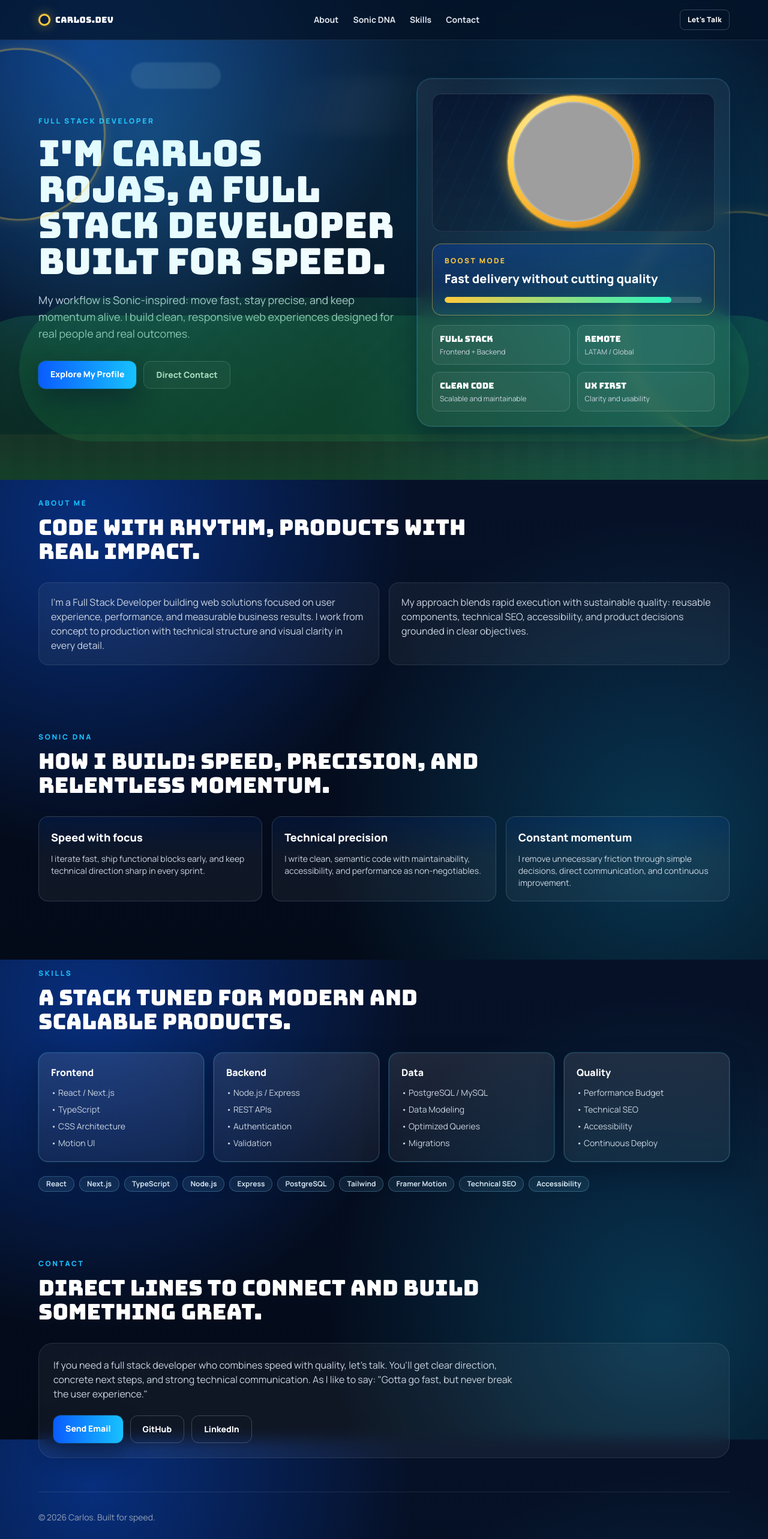
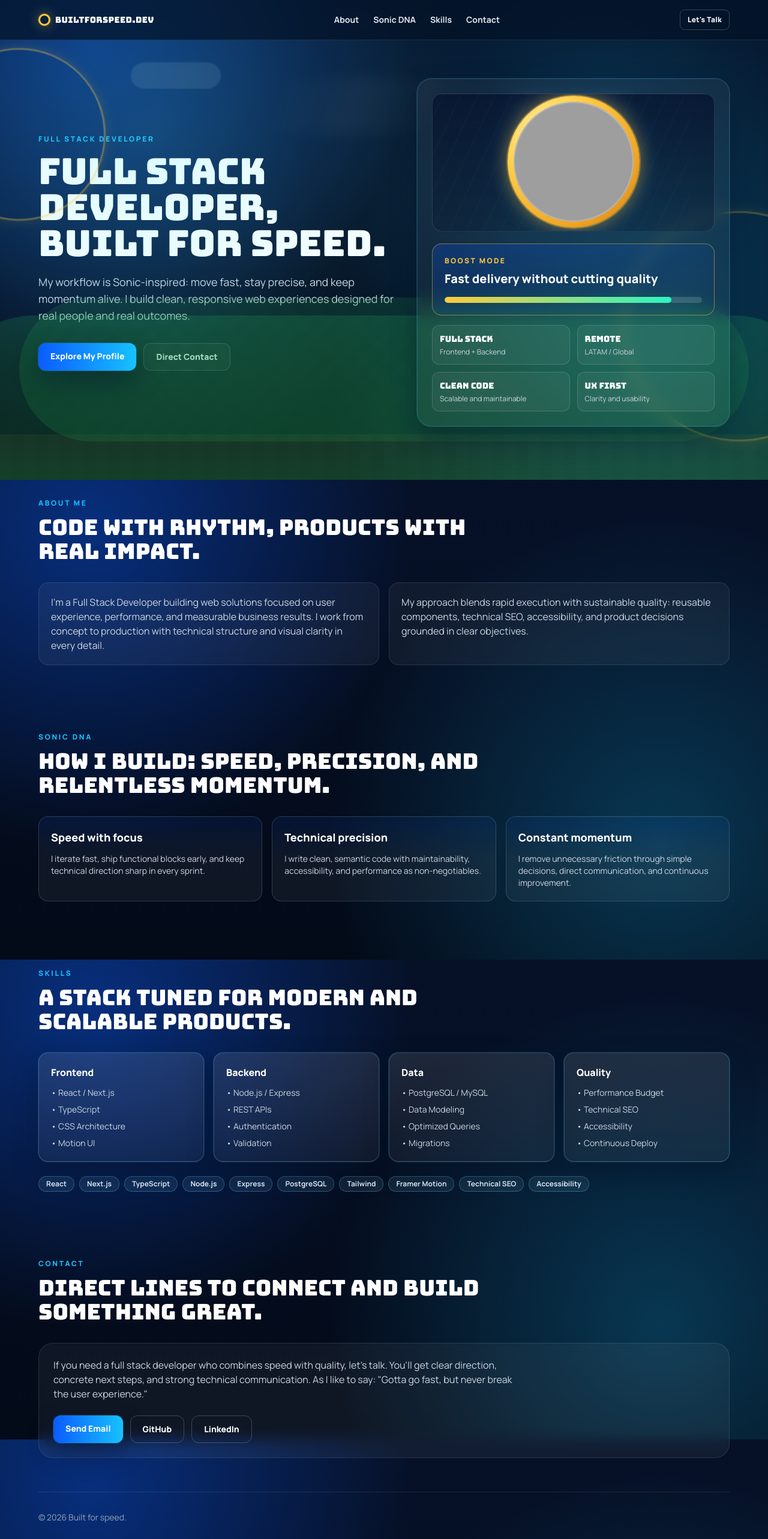
Before and after one commit to lilChars/sonicWP, a React (Vite) app: page / in a window 1280 px wide. Shown: the top 2566 px of the page at 60% size. Built offline with nearby package versions, Linux system fonts and the light colour scheme; grey boxes are pictures that could not be loaded.

Commit message:
refactor: remove personal name from UI and metadata

```diff
--- a/index.html
+++ b/index.html
@@ -3,20 +3,20 @@
   <head>
     <meta charset="UTF-8" />
     <meta name="viewport" content="width=device-width, initial-scale=1.0" />
-    <title>Carlos Rojas | Full Stack Developer</title>
+    <title>Full Stack Developer | Sonic-Inspired Portfolio</title>
     <meta
       name="description"
-      content="One-page landing for Carlos Rojas, Full Stack Developer. Speed, performance, and premium design for modern web products."
+      content="One-page full stack developer landing. Speed, performance, and premium design for modern web products."
     />
     <meta name="theme-color" content="#0A5CFF" />
 
-    <meta property="og:title" content="Carlos Rojas | Full Stack Developer" />
-    <meta property="og:description" content="A one-page portfolio by Carlos Rojas inspired by speed, precision, and momentum." />
+    <meta property="og:title" content="Full Stack Developer | Sonic-Inspired Portfolio" />
+    <meta property="og:description" content="A one-page portfolio inspired by speed, precision, and momentum." />
     <meta property="og:type" content="website" />
     <meta property="og:url" content="https://sonicrojas.dev/" />
     <meta name="twitter:card" content="summary_large_image" />
-    <meta name="twitter:title" content="Carlos Rojas | Full Stack Developer" />
-    <meta name="twitter:description" content="One-page landing by Carlos Rojas inspired by speed, performance, and premium UI craft." />
+    <meta name="twitter:title" content="Full Stack Developer | Sonic-Inspired Portfolio" />
+    <meta name="twitter:description" content="One-page landing inspired by speed, performance, and premium UI craft." />
     <link rel="canonical" href="https://sonicrojas.dev/" />
 
     <link rel="preconnect" href="https://fonts.googleapis.com" />
@@ -30,7 +30,7 @@
       {
         "@context": "https://schema.org",
         "@type": "Person",
-        "name": "Carlos Rojas",
+        "name": "Portfolio Owner",
         "jobTitle": "Full Stack Developer",
         "url": "https://sonicrojas.dev/",
         "sameAs": [
--- a/src/App.jsx
+++ b/src/App.jsx
@@ -79,7 +79,7 @@ export default function App() {
         <nav className="mx-auto flex w-[92%] max-w-6xl items-center justify-between py-4">
           <a href="#home" className="flex items-center gap-2 text-white">
             <span className="ring-outline h-5 w-5" />
-            <span className="font-display text-sm tracking-wide">Carlos.dev</span>
+            <span className="font-display text-sm tracking-wide">BuiltForSpeed.dev</span>
           </a>
           <ul className="hidden items-center gap-6 text-sm font-bold text-slate-200 md:flex">
             <li><a className="hover:text-white" href="#about" onClick={closeMenu}>About</a></li>
@@ -131,7 +131,7 @@ export default function App() {
           >
             <p className="mb-4 text-xs font-extrabold tracking-[0.22em] text-skyPulse">FULL STACK DEVELOPER</p>
             <h1 className="max-w-[14ch] font-display text-4xl leading-[1.06] text-white sm:text-5xl lg:text-6xl">
-              I'm Carlos Rojas, a full stack developer built for speed.
+              Full stack developer, built for speed.
             </h1>
             <p className="mt-5 max-w-2xl text-base text-slate-300 sm:text-lg">
               My workflow is Sonic-inspired: move fast, stay precise, and keep momentum alive.
@@ -330,7 +330,7 @@ export default function App() {
       </main>
 
       <footer className="mx-auto w-[92%] max-w-6xl border-t border-white/10 py-8 text-sm text-slate-400">
-        <p>© {new Date().getFullYear()} Carlos. Built for speed.</p>
+        <p>© {new Date().getFullYear()} Built for speed.</p>
       </footer>
     </>
   );
```
